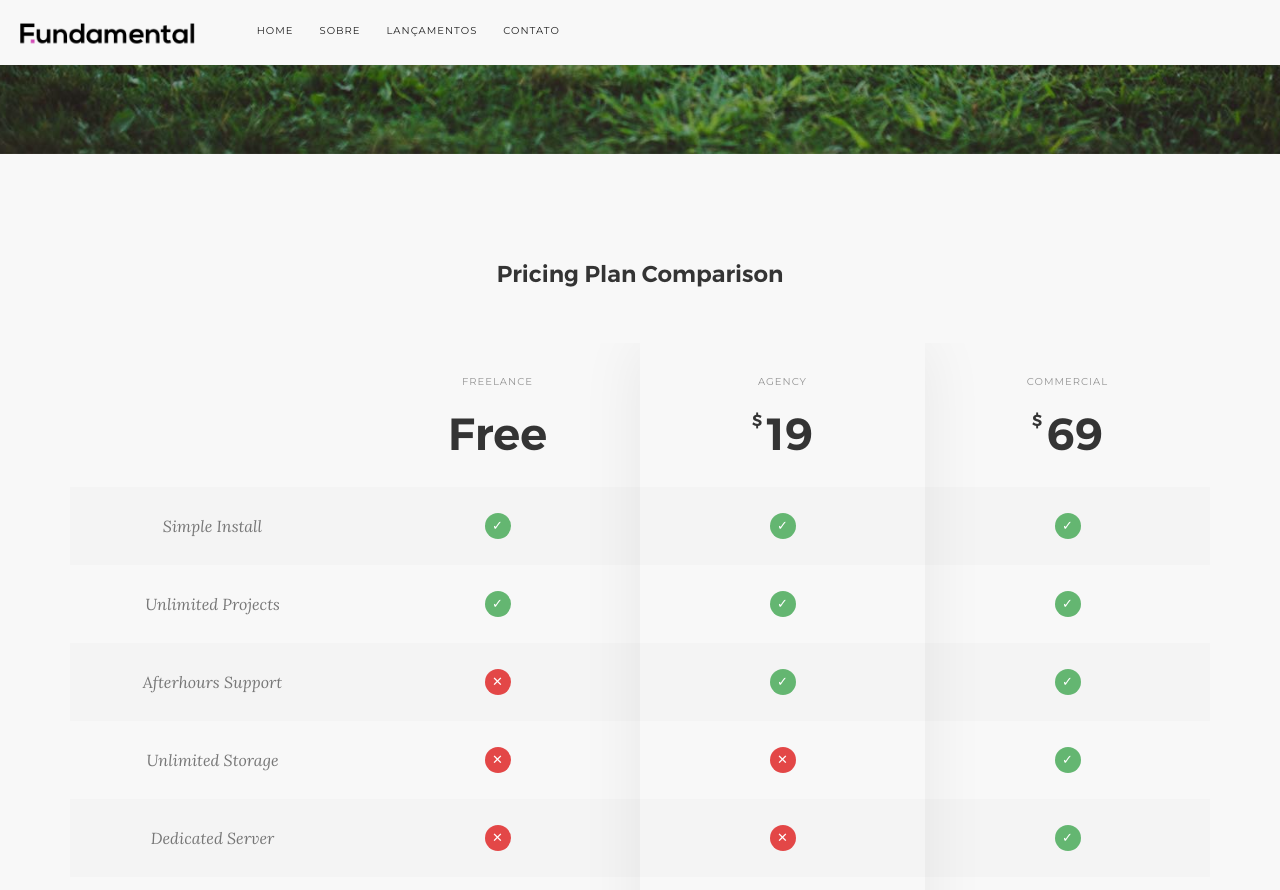
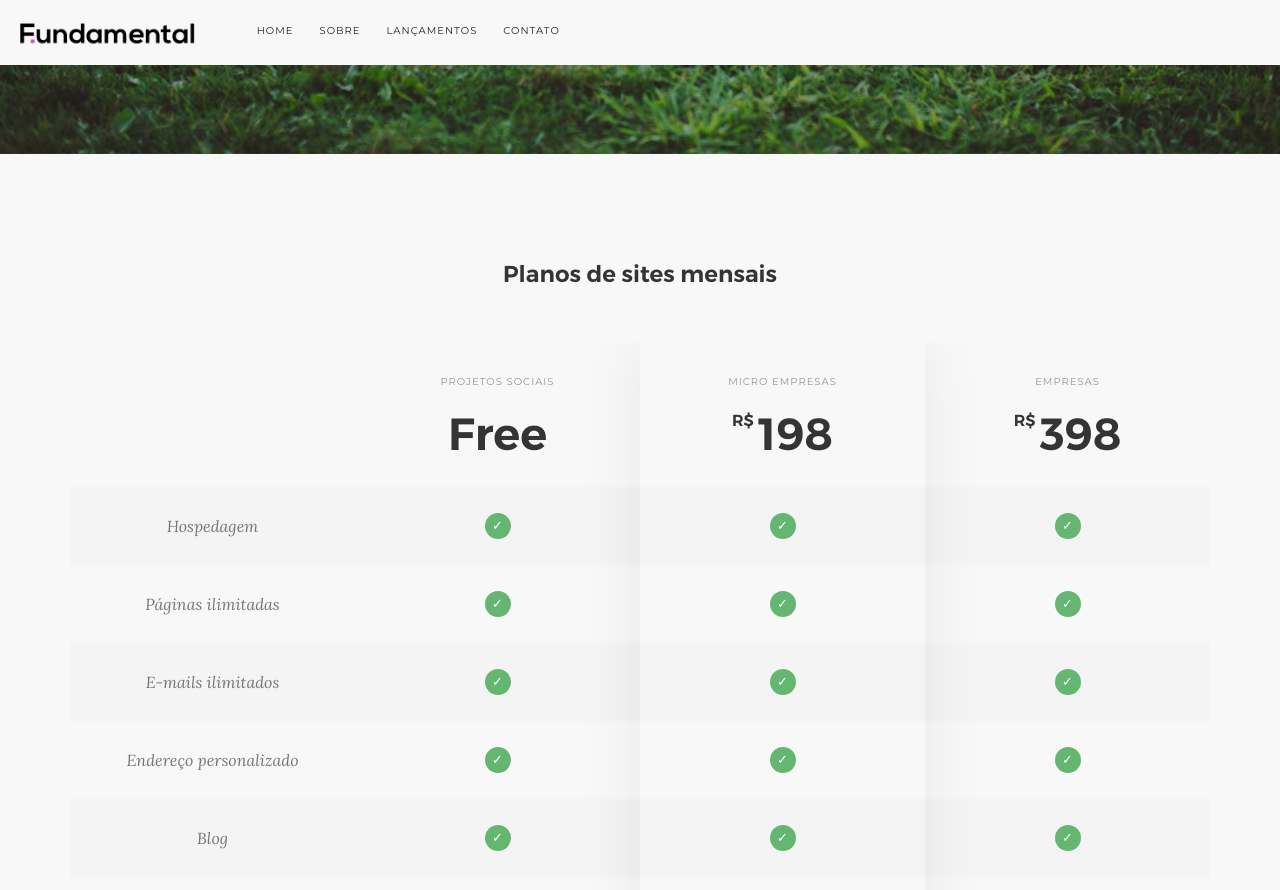
Before and after one commit to WeThinkIdeas/fundamental.github.io, a Jekyll site: the page built from planos.html, in a window 1280 px wide and 900 px high, scrolled down 746 px. Shown: the top 890 px of the window. Built offline with Jekyll 4.4.1, drawn with Linux system fonts in a browser that asks for light colours; some of the changed text lies outside the part shown.

Commit message:
price_content_404

```diff
--- a/_includes/head.html
+++ b/_includes/head.html
@@ -5,6 +5,9 @@
     <meta charset="utf-8">
     <title>{% if page.title %}{{ page.title | escape }}{% else %}{{ site.title | escape }}{% endif %}</title>
     <meta name="viewport" content="width=device-width, initial-scale=1.0">
+    {% if page.url == "/404.html" %}
+        <meta http-equiv="refresh" content="5; url=/">
+    {% endif %}
     <link rel="stylesheet" href="{{ "/css/bootstrap.css" | prepend: site.baseurl }}">
     <link rel="stylesheet" href="{{ "/css/iconsmind.css" | prepend: site.baseurl }}">
     <link rel="stylesheet" href="{{ "/css/owl.carousel.css" | prepend: site.baseurl }}">
--- a/planos.html
+++ b/planos.html
@@ -55,11 +55,11 @@ Nossos softwares, sites e sistemas de marketing são o que tem de mais eficiente
 			</section> -->
 
 			<section>
- <div class="container">
-	 <div class="row">
+		<div class="container">
+		<div class="row">
 		 <div class="col-sm-12 text-center">
 			 <div class="elements--title">
-				 <h4>Pricing Plan Comparison</h4>
+				 <h4>Planos de sites mensais</h4>
 			 </div>
 		 </div>
 		 <div class="col-sm-12">
@@ -69,25 +69,31 @@ Nossos softwares, sites e sistemas de marketing são o que tem de mais eficiente
 					 </div>
 					 <ul>
 						 <li>
-							 <span>Simple Install</span>
+							 <span>Hospedagem</span>
 						 </li>
 						 <li>
-							 <span>Unlimited Projects</span>
+							 <span>Páginas ilimitadas</span>
 						 </li>
 						 <li>
-							 <span>Afterhours Support</span>
+							 <span>E-mails ilimitados</span>
 						 </li>
 						 <li>
-							 <span>Unlimited Storage</span>
+							 <span>Endereço personalizado</span>
 						 </li>
 						 <li>
-							 <span>Dedicated Server</span>
+							 <span>Blog</span>
 						 </li>
+						 <li>
+							 <span>Gerenciador de conteúdo</span>
+						 </li>
+						 <li>
+							<span>Pagamentos on-line</span>
+						</li>
 					 </ul>
 				 </div>
 				 <div class="col-md-3 col-sm-4 text-center">
 					 <div class="pricing__title">
-						 <h6>Freelance</h6>
+						 <h6>Projetos sociais</h6>
 						 <div class="pricing__price">
 							 <span class="h2">Free</span>
 						 </div>
@@ -95,24 +101,32 @@ Nossos softwares, sites e sistemas de marketing são o que tem de mais eficiente
 					 <ul>
 						 <li>
 							 <div class="checkmark"></div>
-							 <span class="hidden-lg hidden-md">Simple Install</span>
+							 <span class="hidden-lg hidden-md">Blog</span>
 						 </li>
 						 <li>
 							 <div class="checkmark"></div>
 							 <span class="hidden-lg hidden-md">Unlimited Projects</span>
 						 </li>
 						 <li>
-							 <div class="crossmark"></div>
+							 <div class="checkmark"></div>
 							 <span class="hidden-lg hidden-md">Afterhours Support</span>
 						 </li>
 						 <li>
-							 <div class="crossmark"></div>
+							 <div class="checkmark"></div>
 							 <span class="hidden-lg hidden-md">Dedicated Server</span>
 						 </li>
 						 <li>
-							 <div class="crossmark"></div>
+							 <div class="checkmark"></div>
 							 <span class="hidden-lg hidden-md">Simple Install</span>
 						 </li>
+						 <li>
+						 <div class="checkmark"></div>
+						 <span class="hidden-lg hidden-md">Simple Install</span>
+					 </li>
+						 <li>
+							<div class="checkmark"></div>
+							<span class="hidden-lg hidden-md">Simple Install</span>
+						</li>
 						 <li>
 							 <a class="btn vpe" href="#">
 								 <span class="btn__text">
@@ -124,48 +138,10 @@ Nossos softwares, sites e sistemas de marketing são o que tem de mais eficiente
 				 </div>
 				 <div class="col-md-3 col-sm-4 text-center pricing--emphasise">
 					 <div class="pricing__title">
-						 <h6>Agency</h6>
+						 <h6>Micro empresas </h6>
 						 <div class="pricing__price">
-							 <span class="pricing__dollar h5">$</span>
-							 <span class="h2">19</span>
-						 </div>
-					 </div>
-					 <ul>
-						 <li>
-							 <div class="checkmark"></div>
-							 <span class="hidden-lg hidden-md">Simple Install</span>
-						 </li>
-						 <li>
-							 <div class="checkmark"></div>
-							 <span class="hidden-lg hidden-md">Unlimited Projects</span>
-						 </li>
-						 <li>
-							 <div class="checkmark"></div>
-							 <span class="hidden-lg hidden-md">Afterhours Support</span>
-						 </li>
-						 <li>
-							 <div class="crossmark"></div>
-							 <span class="hidden-lg hidden-md">Dedicated Server</span>
-						 </li>
-						 <li>
-							 <div class="crossmark"></div>
-							 <span class="hidden-lg hidden-md">Simple Install</span>
-						 </li>
-						 <li>
-							 <a class="btn vpe" href="#">
-								 <span class="btn__text">
-									 Subscribe Now
-								 </span>
-							 </a>
-						 </li>
-					 </ul>
-				 </div>
-				 <div class="col-md-3 col-sm-4 text-center">
-					 <div class="pricing__title">
-						 <h6>Commercial</h6>
-						 <div class="pricing__price">
-							 <span class="pricing__dollar h5">$</span>
-							 <span class="h2">69</span>
+							 <span class="pricing__dollar h5">R$</span>
+							 <span class="h2">198</span>
 						 </div>
 					 </div>
 					 <ul>
@@ -190,6 +166,60 @@ Nossos softwares, sites e sistemas de marketing são o que tem de mais eficiente
 							 <span class="hidden-lg hidden-md">Simple Install</span>
 						 </li>
 						 <li>
+						 <div class="checkmark"></div>
+						 <span class="hidden-lg hidden-md">Simple Install</span>
+					 </li>
+						 <li>
+							<div class="checkmark"></div>
+							<span class="hidden-lg hidden-md">Simple Install</span>
+						</li>
+						 <li>
+							 <a class="btn vpe" href="#">
+								 <span class="btn__text">
+									 Subscribe Now
+								 </span>
+							 </a>
+						 </li>
+					 </ul>
+				 </div>
+				 <div class="col-md-3 col-sm-4 text-center">
+					 <div class="pricing__title">
+						 <h6>Empresas</h6>
+						 <div class="pricing__price">
+							 <span class="pricing__dollar h5">R$</span>
+							 <span class="h2">398</span>
+						 </div>
+					 </div>
+					 <ul>
+						 <li>
+							 <div class="checkmark"></div>
+							 <span class="hidden-lg hidden-md">Simple Install</span>
+						 </li>
+						 <li>
+							 <div class="checkmark"></div>
+							 <span class="hidden-lg hidden-md">Unlimited Projects</span>
+						 </li>
+						 <li>
+							 <div class="checkmark"></div>
+							 <span class="hidden-lg hidden-md">Afterhours Support</span>
+						 </li>
+						 <li>
+							 <div class="checkmark"></div>
+							 <span class="hidden-lg hidden-md">Dedicated Server</span>
+						 </li>
+						 <li>
+							 <div class="checkmark"></div>
+							 <span class="hidden-lg hidden-md">Simple Install</span>
+						 </li>
+						 <li>
+							<div class="checkmark"></div>
+							<span class="hidden-lg hidden-md">Simple Install</span>
+						</li>
+						<li>
+						 <div class="checkmark"></div>
+						 <span class="hidden-lg hidden-md">Simple Install</span>
+					 </li>
+						 <li>
 							 <a class="btn vpe" href="#">
 								 <span class="btn__text">
 									 Subscribe Now
@@ -200,6 +230,6 @@ Nossos softwares, sites e sistemas de marketing são o que tem de mais eficiente
 				 </div>
 			 </div>
 		 </div>
-	 </div>
- </div>
- </section>
+		</div>
+		</div>
+		</section>
```
Also changed, not shown: 404.html (added, +20 -0 lines), about.html (+68 -3 lines), index.html (+24 -0 lines).
